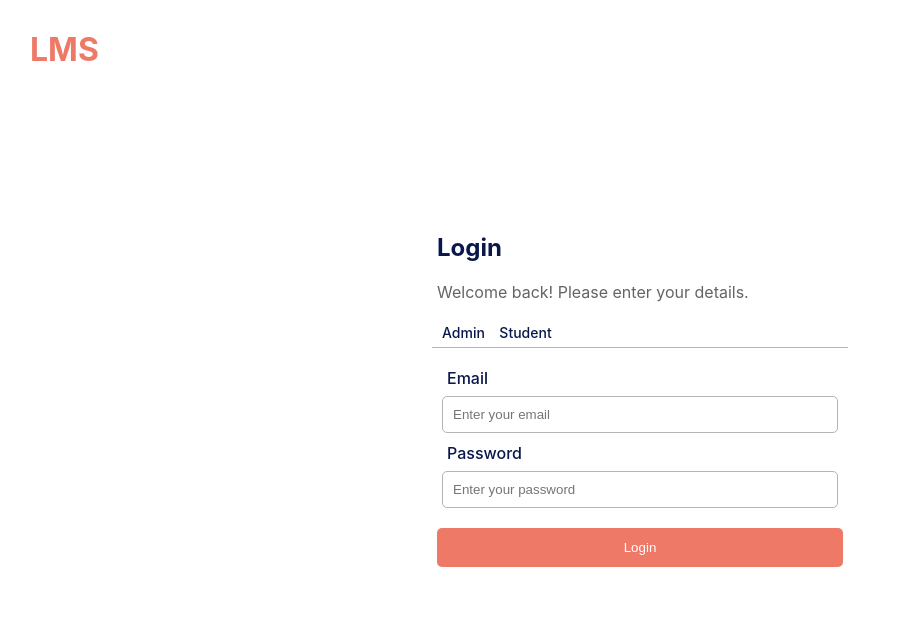
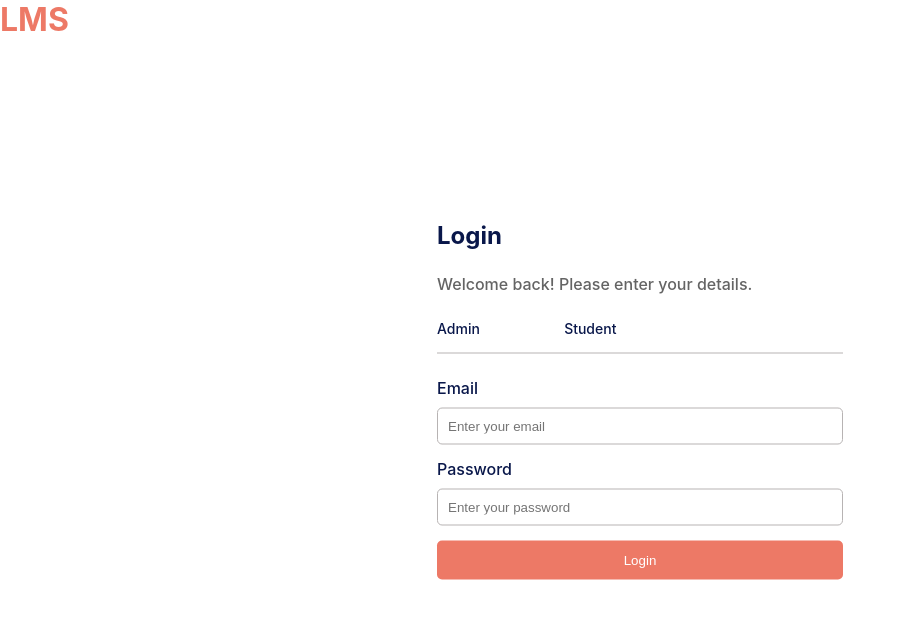
Before and after one commit to midhuns-aot/freshers-main-project-lms-, a React (Create React App) app in the folder lms/: page / in a window 1280 px wide. Shown: the top 618 px of the page, without its empty margins (0-904 px from the left). Built offline with nearby package versions, Linux system fonts and the light colour scheme.

Commit message:
fourth commit

```diff
--- a/lms/src/Components/Loginpage.css
+++ b/lms/src/Components/Loginpage.css
@@ -1,6 +1,6 @@
 * {
   margin: 0;
-  padding: 5px;
+  padding: 0;
   box-sizing: border-box;
 }
 
@@ -15,18 +15,18 @@
 }
 
 h2,
-label {
+p{
   color: #09174a;
 }
 h1 {
   color: #ed7966;
 }
 
-p {
+.welcome{
   color: #646464;
 }
 
-a {
+a{
   text-decoration: none;
   font-weight: 500;
   font-size: 14px;
@@ -34,10 +34,11 @@ a {
   color: #09174a;
 }
 
-label {
+p {
   font-weight: 500;
   font-size: 16px;
   line-height: 19px;
+  padding-top: 15px;
 }
 
 input {
@@ -46,7 +47,7 @@ input {
   padding: 10px 10px;
   border: 1px solid #b7b3b3;
   border-radius: 5px;
-  margin-top: 8px;
+  margin-top: 10px;
 }
 
 button {
@@ -60,11 +61,18 @@ button {
   border-radius: 5px;
   border: none;
   margin-top: 15px;
+  cursor: pointer;
 }
 
 .link-div {
   border: solid 1px #b7b3b3;
+
   border-top: none;
   border-left: none;
   border-right: none;
+  padding-bottom: 15px;
 }
+
+.student{
+    padding-left: 80px;
+}
--- a/lms/src/Components/Loginpage.js
+++ b/lms/src/Components/Loginpage.js
@@ -8,19 +8,19 @@ function Loginpage() {
         <h1>LMS</h1>
         <div className="center-main-division">
           <h2>Login</h2>
-          <p>Welcome back! Please enter your details.</p>
+          <p className="welcome">Welcome back! Please enter your details.</p>
           <div className="link-div">
-            <a href="adm">Admin</a> <a href="stu">Student</a>
+          <p>  <a href="adm">Admin</a> <a className="student" href="std">Student</a> </p>
           </div>
 
           <form>
-            <div>
-            <label htmlFor="Email">Email</label>
+            <p htmlFor="Email">Email
             <br />
-            <input type="text" placeholder="Enter your email" /> <br /></div>
-            <div>
-            <label htmlFor="Password">Password</label> <br />
-            <input type="password" placeholder="Enter your password" /> <br /></div>
+            <input type="text" placeholder="Enter your email" /> <br />
+            </p>
+            <p>Password<br />
+            <input type="password" placeholder="Enter your password" /> <br />
+            </p>
             <button type="submit">Login</button>
           </form>
         </div>
```
